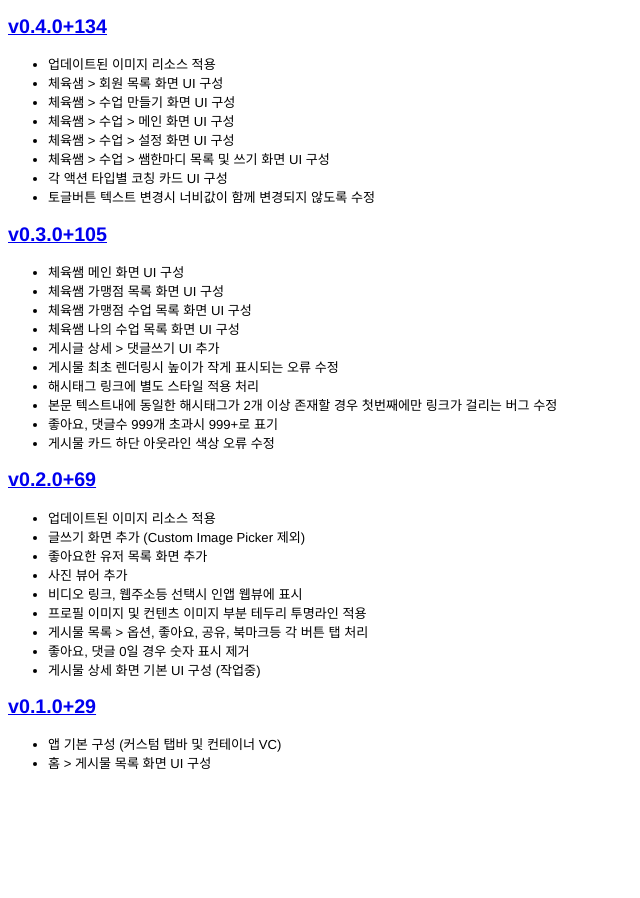
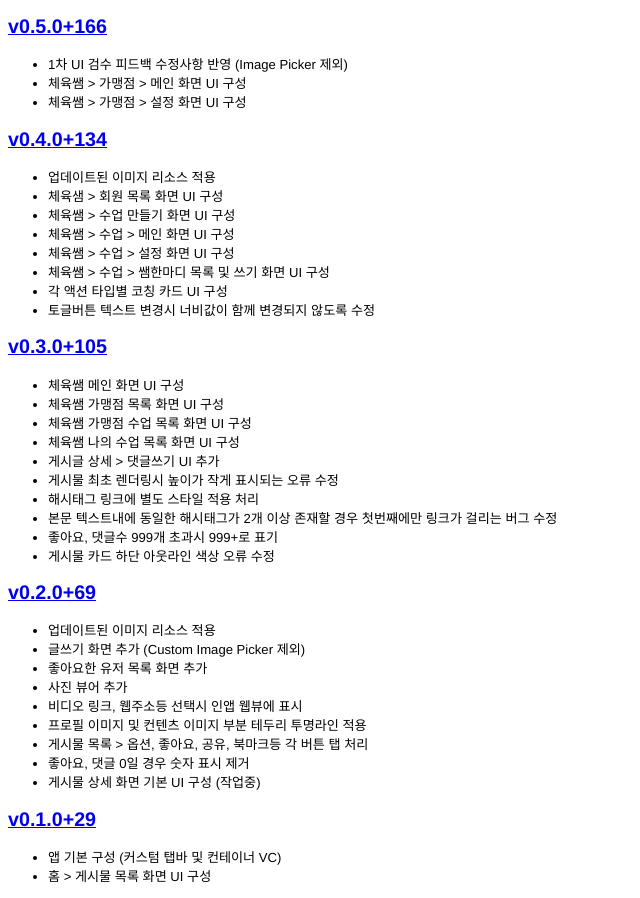
Before and after one commit to crabbykang/crabbykang.github.io, a plain HTML site: page adhoc-dists/gymteacher/index.html in a window 1280 px wide. Shown: the part 51-949 px from the top of the page, without its empty margins (0-640 px from the left). Before the commit the page ends 837 px from the top, so only its background shows below. Drawn offline with Linux system fonts and the light colour scheme.

Commit message:
[GYMTeacher] update log for 0.5.0+166

```diff
--- a/adhoc-dists/gymteacher/index.html
+++ b/adhoc-dists/gymteacher/index.html
@@ -13,6 +13,14 @@ body {
 <body>
 
 <h1><a href="https://crabbykang.github.io/adhoc-dists/gymteacher/">GYMTeacher (adhoc dist)</a></h1>
+
+<h2><a href="itms-services://?action=download-manifest&url=https://crabbykang.github.io/adhoc-dists/gymteacher/GYMTeacher_0.5.0.166.plist">v0.5.0+166</a></h2>
+<ul>
+  <li>1차 UI 검수 피드백 수정사항 반영 (Image Picker 제외)</li>
+  <li>체육쌤 > 가맹점 > 메인 화면 UI 구성</li>
+  <li>체육쌤 > 가맹점 > 설정 화면 UI 구성</li>
+</ul>
+
 
 <h2><a href="itms-services://?action=download-manifest&url=https://crabbykang.github.io/adhoc-dists/gymteacher/GYMTeacher_0.4.0.134.plist">v0.4.0+134</a></h2>
 <ul>
```
Also changed, not shown: 1 other file.
